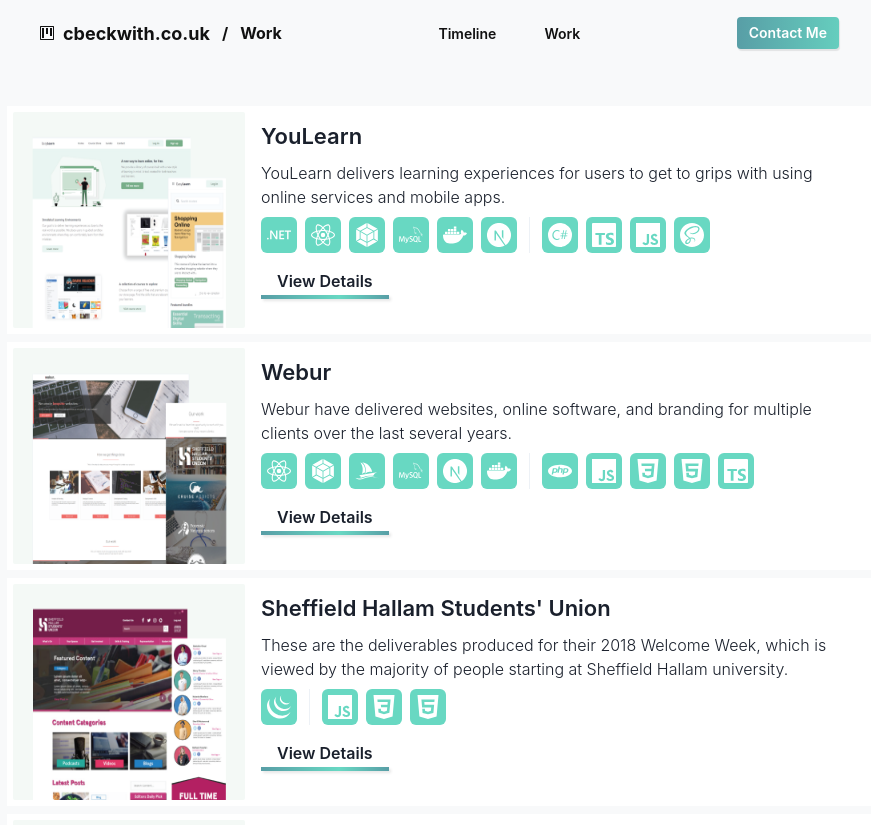
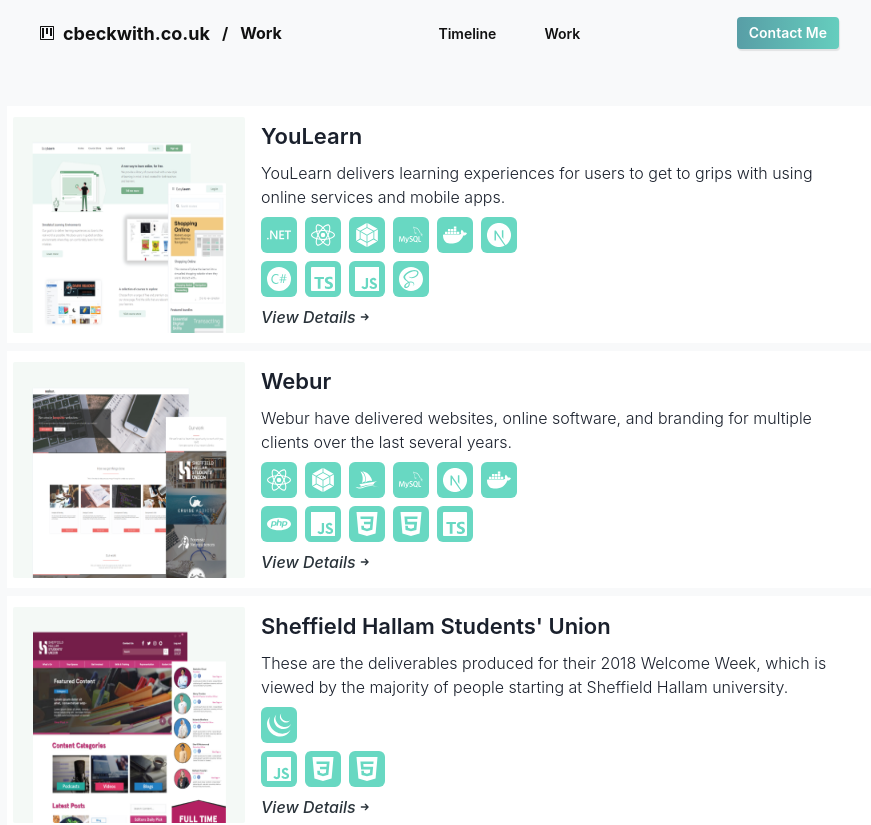
Before and after one commit to 123callumb/callum-beckwith-portfolio, a Next.js app: page /work in a window 1280 px wide. Shown: the top 825 px of the page, without its empty margins (201-1072 px from the left). Built offline with nearby package versions, Linux system fonts and the light colour scheme.

Commit message:
not much

```diff
--- a/components/Work/SummaryHorizontalBox.tsx
+++ b/components/Work/SummaryHorizontalBox.tsx
@@ -1,8 +1,9 @@
-import { Flex, HStack, VStack, Text, Icon, Box, Divider } from "@chakra-ui/react";
+import { Flex, HStack, VStack, Text, Icon, Box, Divider, Center } from "@chakra-ui/react";
 import FeaturedProject from "../../lib/props/FeaturedProject";
 import FramerBox from "../Motion/FramerBox";
 import Image from 'next/image';
 import ColourPaletteEnum from "../../lib/enums/ColourPaletteEnum";
+import { TiArrowRight } from "react-icons/ti";
 
 export default function SummaryHorizontalBox(props: FeaturedProject) {
     return <FramerBox whileInView={{
@@ -26,7 +27,6 @@
         <VStack w="100%" p={2} pl="4" alignItems={"start"} flex="1">
             <Text fontSize="22" fontWeight="600" w="100%">{props.name}</Text>
             <Text size={"sm"} fontWeight="300" w="100%">{props.desc}</Text>
-            <Flex>
             <HStack w="100%">{props.technologyUsed.map((m, i) =>
                 <Icon
                     key={i}
@@ -38,7 +38,6 @@
                     borderRadius={"6"}
                 />)}
             </HStack>
-                <Divider orientation="vertical" mx="3" />
             <HStack w="100%">{props.languagesUsed.map((m, i) =>
                 <Icon
                     key={i}
@@ -50,15 +49,11 @@
                     borderRadius={"6"}
                 />)}
             </HStack>
-            </Flex>
-            <Flex flexDir={"column"} pt={2}>
-                <Text px="4" fontWeight={"600"}>View Details</Text>
-                <Box
-                    mt="2px"
-                    height={"4px"}
-                    w="100%"
-                    background={"linear-gradient(to right, #589EA6 0%, #68D8C3  61%, #589EA6  100%)"}
-                    boxShadow="2px 2px 3px rgba(0, 0, 0, 0.1)"></Box>
+            <Flex fontWeight={"500"} color={ColourPaletteEnum.DarkBlue} fontStyle={"italic"} alignItems="center">
+                <Text>
+                    View Details
+                </Text>
+                <Icon as={TiArrowRight} />
             </Flex>
         </VStack>
     </FramerBox>
```
Lines whose indentation alone changed are shown as unchanged.
